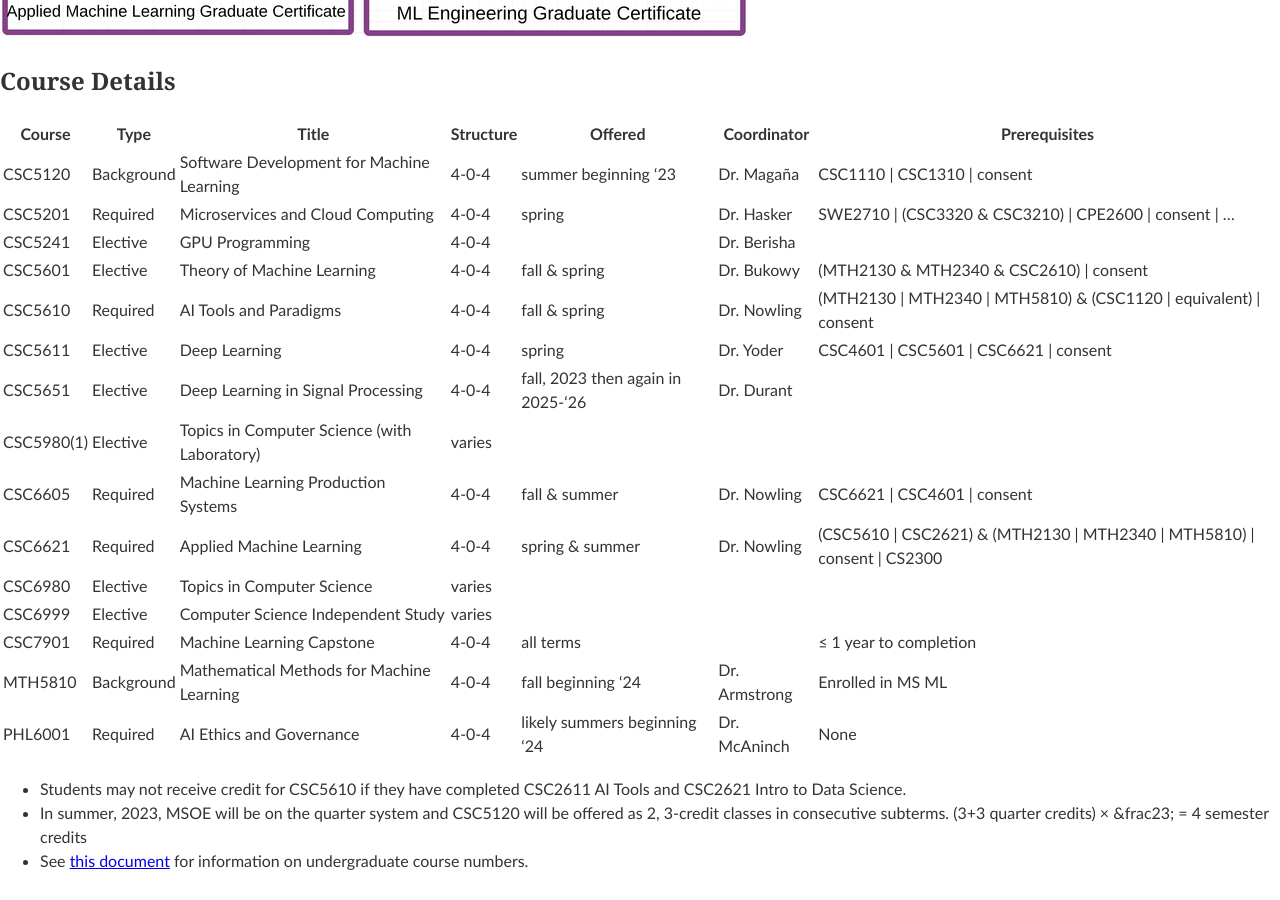
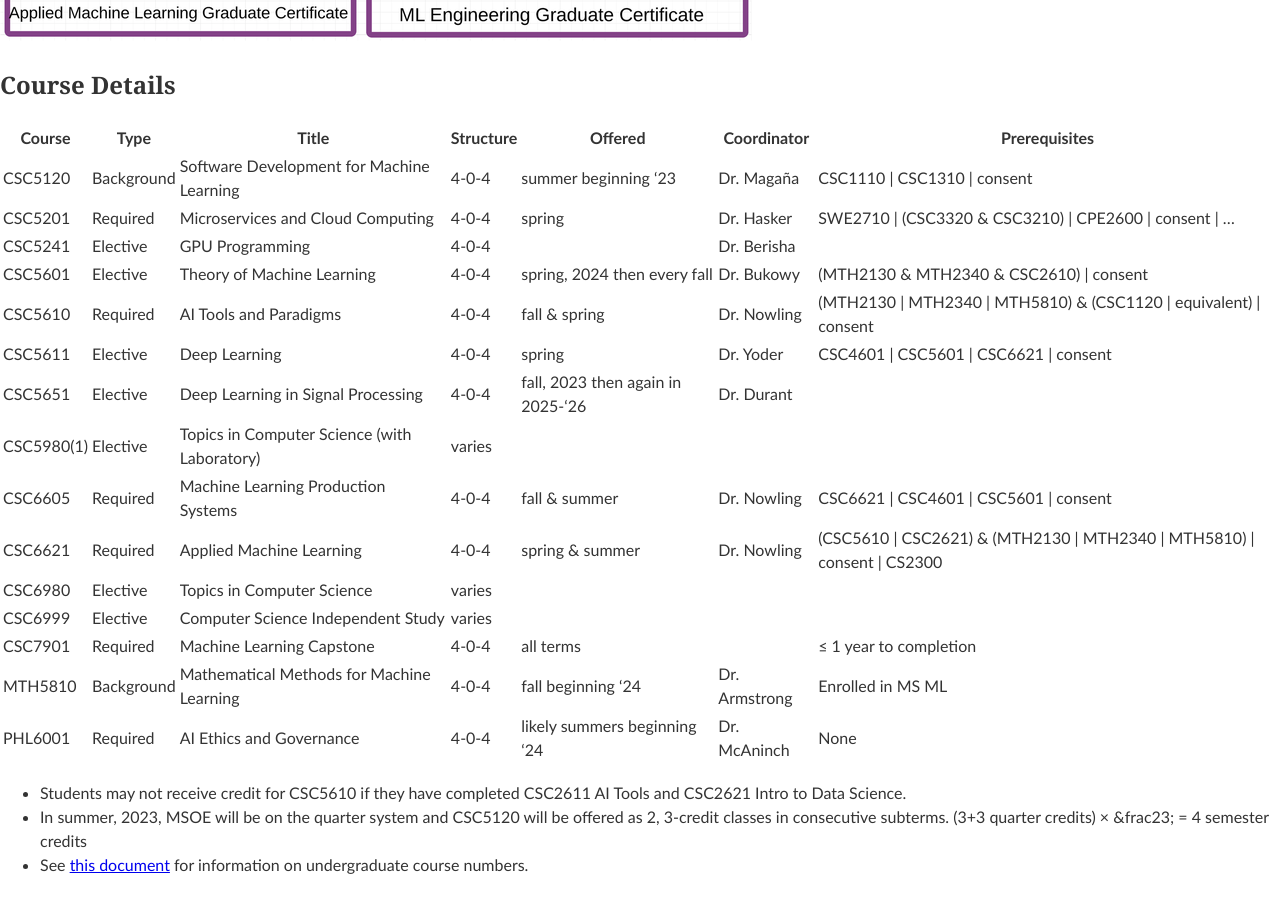
Before and after one commit to edurant/edurant.github.io, a Jekyll site: the page built from advising/msml.md, in a window 1280 px wide and 900 px high, scrolled down 1452 px. Built offline with Jekyll 4.4.1, drawn with Linux system fonts in a browser that asks for light colours.

Commit message:
MSML: CSC5601 update offerings; fix prereqs in curriculum diagram; improve default course order

```diff
--- a/advising/msml.md
+++ b/advising/msml.md
@@ -43,7 +43,7 @@
 
 MSOE CS students and graduates replace CSC5610 and MTH5810 with approved electives.
 
-<img src="msml-2y-1x.png" width="748" height="235" border="0" srcset="msml-2y-1x.png 1x, msml-2y-2x.png 2x, msml-2y-4x.png 4x"/>
+<img src="msml-2y-1x.png" width="752" height="239" border="0" srcset="msml-2y-1x.png 1x, msml-2y-2x.png 2x, msml-2y-4x.png 4x"/>
 
 # Course Details
 
@@ -52,12 +52,12 @@
 CSC5120 | Background | Software Development for Machine Learning | 4-0-4 | summer beginning '23 | Dr. Magaña | CSC1110 &#124; CSC1310 &#124; consent
 CSC5201 | Required | Microservices and Cloud Computing | 4-0-4 | spring | Dr. Hasker | SWE2710 &#124; (CSC3320 &amp; CSC3210) &#124; CPE2600 &#124; consent &#124; …
 CSC5241 | Elective | GPU Programming | 4-0-4 | | Dr. Berisha
-CSC5601 | Elective | Theory of Machine Learning | 4-0-4 | fall &amp; spring | Dr. Bukowy | (MTH2130 &amp; MTH2340 &amp; CSC2610) &#124; consent
+CSC5601 | Elective | Theory of Machine Learning | 4-0-4 | spring, 2024 then every fall | Dr. Bukowy | (MTH2130 &amp; MTH2340 &amp; CSC2610) &#124; consent
 CSC5610 | Required | AI Tools and Paradigms | 4-0-4 | fall &amp; spring | Dr. Nowling | (MTH2130 &#124; MTH2340 &#124; MTH5810) &amp; (CSC1120 &#124; equivalent) &#124; consent
 CSC5611 | Elective | Deep Learning | 4-0-4 | spring | Dr. Yoder | CSC4601 &#124; CSC5601 &#124; CSC6621 &#124; consent
 CSC5651 | Elective | Deep Learning in Signal Processing | 4-0-4 | fall, 2023 then again in 2025-&lsquo;26 | Dr. Durant
 CSC5980(1) | Elective | Topics in Computer Science (with Laboratory) | varies
-CSC6605 | Required | Machine Learning Production Systems | 4-0-4 | fall &amp; summer | Dr. Nowling | CSC6621 &#124; CSC4601 &#124; consent
+CSC6605 | Required | Machine Learning Production Systems | 4-0-4 | fall &amp; summer | Dr. Nowling | CSC6621 &#124; CSC4601 &#124; CSC5601 &#124; consent
 CSC6621 | Required | Applied Machine Learning | 4-0-4 | spring &amp; summer | Dr. Nowling | (CSC5610 &#124; CSC2621) &amp; (MTH2130 &#124; MTH2340 &#124; MTH5810) &#124; consent &#124; CS2300
 CSC6980 | Elective | Topics in Computer Science | varies
 CSC6999 | Elective | Computer Science Independent Study | varies
```
Also changed, not shown: advising/msml-2y-1x.png, advising/msml-2y-2x.png, advising/msml-2y-4x.png.
